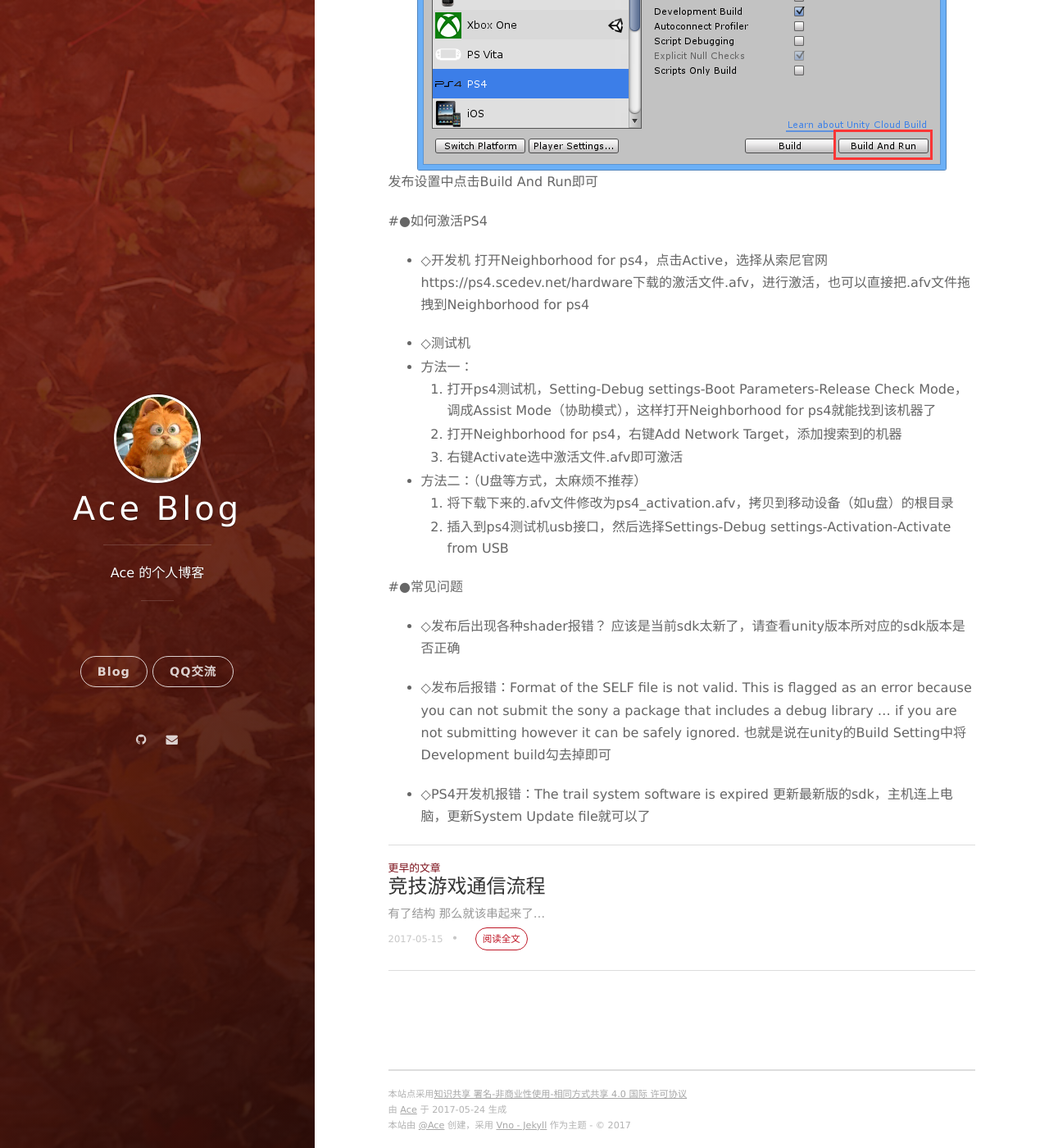
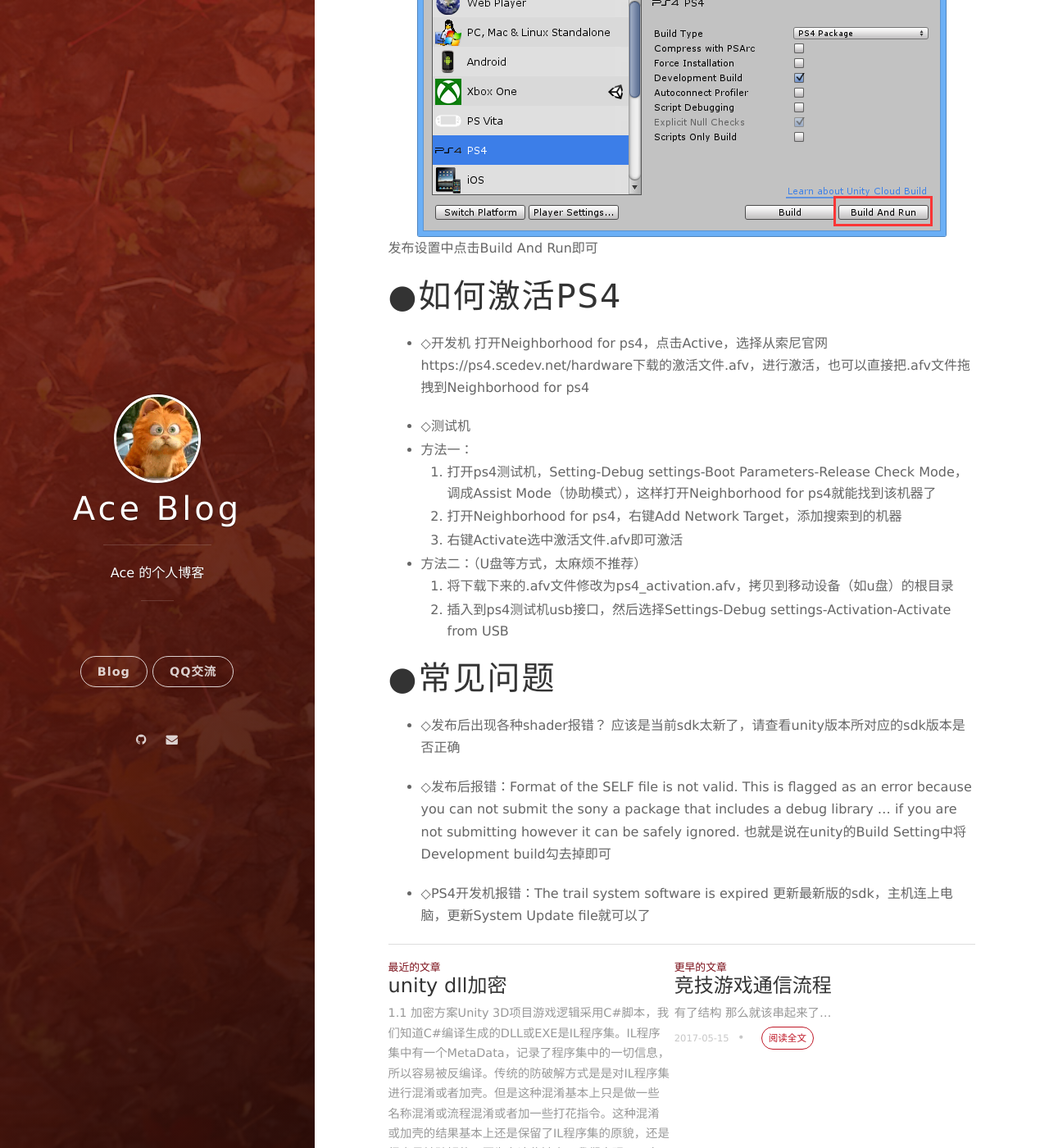
Before and after one commit to feng1234665/Ace.github.io, a Jekyll site: the page built from _posts/2017-05-23-ps4Init.markdown, in a window 1280 px wide and 1400 px high, scrolled down 1169 px. Shown: the whole window at 82% size. Built offline with Jekyll 4.4.1, drawn with Linux system fonts in a browser that asks for light colours; nearby versions of some CDN libraries; our own code applies the rules of GitHub Pages for plain Markdown files; comment, search, counter and statistics services are not loaded; some of the changed lines change nothing that is shown; some of the changed text lies outside the part shown.

Commit message:
no message

````diff
--- a/_posts/2017-05-23-ps4Init.markdown
+++ b/_posts/2017-05-23-ps4Init.markdown
@@ -1,23 +1,29 @@
-#●准备工作
+---
+layout: post
+title: ps4初级配置
+date: 2017-05-23
+---
+
+# ●准备工作
 - ◇和unity对应版本的UnitySetup-Playstation-4-Support-for-Editor-xxxxx.exe，俗称unity add-on。
 
 - ◇能发布ps4的unity专业版licence
 - ◇索尼ps4 sdk环境
 - ◇索尼ps4开发机/测试机
 
-#●环境搭建
+# ●环境搭建
 - ◇测试机连接Lan网线、电源、以及通过usb连接ps4手柄，显示器接HDMI插口，进入ps4系统
 - ◇如果过期需要激活，每次激活似乎是6个月的期限，到达6个月要重新激活，不然安装的应用进不去（如何激活见后面）
 - ◇更新ps4系统，打开Neighborhood for ps4，点击System Update选择.PUP文件，.PUP文件在下载的sdk里
 - ◇安装完sdk后重启电脑，在我的电脑侧边栏会有一个栏叫Neighborhood for PlayStation(R)4，选中之后右键Add Network Target，确保连接上开发机/测试机（请保证在同一个局域网）
 - ◇如果在Neighborhood for PlayStation(R)4找不到开发机/测试机，则可以进入ps4系统Settings-Debug Settings-Boot Parameters-Release Check Mode看看是不是Development Mode或者Assist Mode
 
-#●开始发布
+# ●开始发布
 ![](/assets/images/ps4接入.png)
 发布设置中点击Build And Run即可
 
 
-#●如何激活PS4
+# ●如何激活PS4
 - ◇开发机
 打开Neighborhood for ps4，点击Active，选择从索尼官网https://ps4.scedev.net/hardware下载的激活文件.afv，进行激活，也可以直接把.afv文件拖拽到Neighborhood for ps4
 
@@ -31,7 +37,7 @@
 1. 将下载下来的.afv文件修改为ps4_activation.afv，拷贝到移动设备（如u盘）的根目录
 2. 插入到ps4测试机usb接口，然后选择Settings-Debug settings-Activation-Activate from USB
 
-#●常见问题
+# ●常见问题
 - ◇发布后出现各种shader报错？
 应该是当前sdk太新了，请查看unity版本所对应的sdk版本是否正确
 
--- /dev/null
+++ b/_posts/2017-05-24-unity-encoding.markdown
@@ -0,0 +1,163 @@
+---
+layout: post
+title: unity dll加密
+date: 2017-05-24
+---
+
+## 1.1   加密方案
+
+Unity 3D项目游戏逻辑采用C#脚本，我们知道C#编译生成的DLL或EXE是IL程序集。IL程序集中有一个MetaData，记录了程序集中的一切信息，所以容易被反编译。传统的防破解方式是是对IL程序集进行混淆或者加壳。但是这种混淆基本上只是做一些名称混淆或流程混淆或者加一些打花指令。这种混淆或加壳的结果基本上还是保留了IL程序集的原貌，还是很容易被破解的。
+
+因为有这些缺点，我们实现了一套自己的加密方案：直接对IL程序集进行加密。改变程序集形态，这样子，它就不再是IL程序集格式了。
+
+Unity 3D项目的游戏逻辑脚本编译后会生成Assembly-CSharp.dll。只要对它进行加密，但是这带来一个问题是，Unity不认加密后的DLL，因为它不再是dll格式了。那我们就需要修改Unity底层代码，好在Unity是基于Mono的，而Mono是开源的。只要找到Mono加载dll的代码，对它进行逆向即可。
+
+Mono加载dll的代码位于/mono/metadata/image.c文件中的mono_image_open_from_data_with_name，代码如下：
+```
+MonoImage *
+
+mono_image_open_from_data_with_name (char *data, guint32 data_len, gboolean need_copy, MonoImageOpenStatus *status, gboolean refonly, const char *name)
+
+{
+
+MonoCLIImageInfo *iinfo;
+
+MonoImage *image;
+
+char *datac;
+
+if (!data || !data_len) {
+
+if (status)
+
+*status = MONO_IMAGE_IMAGE_INVALID;
+
+return NULL;
+
+}
+
+    //红色部分是我们添加的，对加密过的dll进行解密
+
+    if (strstr(name, “Assembly-CSharp.dll”) != NULL)
+
+    {
+
+        //这里是解密过程，我们采用的是xxtea加解密算法。
+
+    }
+
+return register_image (image);
+
+}
+```
+## 1.2   Unity mono编译
+
+有了加密方案，我们要解决的是mono编译问题。
+
+- 1.2.1 源码下载
+
+	https://github.com/Unity-Technologies/mono/tree/unity-4.5
+
+- 1.2.2 编译Windows平台mono.dll
+
+	1、打开Visual Studio Command Prompt(2010)
+
+	2、进入mono-unity-4.5\msvc目录
+
+	3、执行msbuild.exe mono.sln /p:Configuration=Release_eglib
+
+	注意：直接打开mono.sln解决方案，在Visual Studio底下是编译不了的。
+
+- 1.2.3 编译android平台libmono.so
+
+	编译android下的libmono.so需要下载NDK工具链交叉编译。
+
+	准备NDK r9以上版本。32位或者64位均可。
+
+	Linux 32位环境下编译采用32位NDK版本。
+
+	Linux 64位环境下编译采用64位NDK版本。
+
+	Cygwin32位环境下编译采用32位NDK版本。
+
+	Cygwin64位环境下编译采用64位NDK版本。
+
+	建议使用32位linux与32位NDK来编译
+
+	1、安装gcc、make、automake等编译工具
+
+	$ sudo apt-get install build-essential
+
+	Cygwin环境下安装devel里面的包，基本编译工具就都有了。
+
+## 2、下载NDK，解压
+
+	/home/jjl/android-ndk-r9
+
+	设置环境变量export ANDROID_NDK_ROOT=/home/jjl/android-ndk-r9
+
+## 3、下载mono源码，解压
+
+	/home/jjl/mono-unity-4.5
+
+## 4、安装依赖包
+
+	bison
+
+	gettext
+
+	libffi-dev
+
+	zlib（注意ubuntu底下包名为zlib1g-dev）
+
+	libtool
+
+	安装以上包用 sudo apt-get install xxxx
+
+## 5、进入mono-unity-4.5目录
+
+	编辑external/buildscripts/build_runtime_android.sh文件，这个文件是编译脚本
+
+	找到第14行，填上对应的ndk版本号。
+
+	perl ${BUILDSCRIPTSDIR}/PrepareAndroidSDK.pl -ndk=r9 -env=envsetup.sh && source envsetup.sh
+
+	注释掉145、146行
+
+	clean_build “$CCFLAGS_ARMv5_CPU” “$LDFLAGS_ARMv5″ “$OUTDIR/armv5″
+
+	clean_build “$CCFLAGS_ARMv6_VFP” “$LDFLAGS_ARMv5″ “$OUTDIR/armv6_vfp”
+
+	在mono-unity-4.5目录下执行
+
+	./external/buildscripts/build_runtime_android.sh
+
+	注意，一定要切换到mono-unity-4.5目录底下执行，而不要进入external/buildscripts/目录执行
+
+	执行过程中，会出现以下错误：
+
+	configure: error: C compiler cannot create executables
+
+	编辑external/android_krait_signal_handler/build.pl这个文件
+
+	将#!/usr/bin/env perl –w改为#!/usr/bin/perl –w
+
+	其它的错误根源都因为这一行代码。
+
+	再次进入mono-unity-4.5目录，执行
+
+	./external/buildscripts/build_runtime_android.sh
+
+	注意，一定要切换到mono-unity-4.5目录底下执行，而不要进入external/buildscripts/目录执行
+
+	直到出现以下字样，说明我们已经编译成功了。
+
+	Build SUCCESS!
+
+	Build failed? Android STATIC/SHARED library cannot be found… Found 4 libs under builds/embedruntimes/android
+
+	注意：出Build failed?字样，并不是我们编译失败了，而是我们注释掉了build_runtime_android.sh 第145、146行，有些库就没有编译。只编译我们要的库，加快编译速度。
+
+	编译出来的库位于builds/embedruntimes/android/armv7a文件夹中。
+
+	最后要编译release版，请将build_runtime_android.sh 第66行的-g选项去掉。
````
